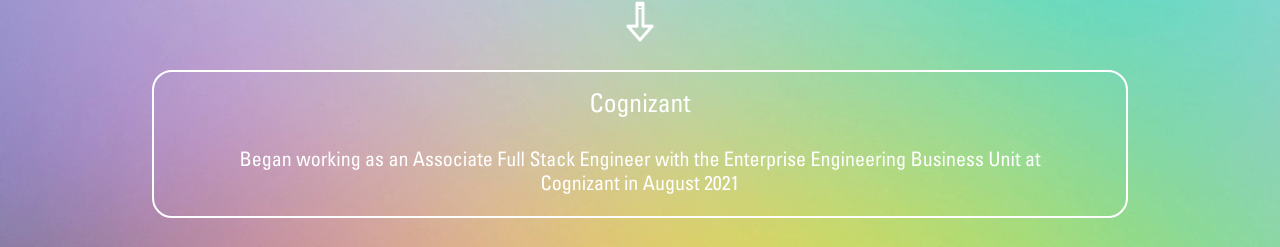
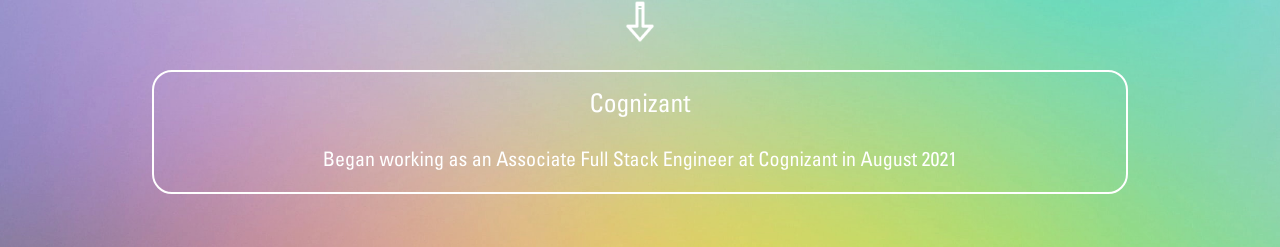
Before and after one commit to lexisandoval/portfolio, a React (Create React App) app: page /aboutme in a window 1280 px wide. Shown: the part 907-1154 px from the top of the page. Built offline with nearby package versions, Linux system fonts and the light colour scheme.

Commit message:
Wording change

```diff
--- a/src/components/About.js
+++ b/src/components/About.js
@@ -45,7 +45,7 @@
         <br /><br />
         <div className="backcont">
           <h6 className=" universcondensed smallmed white spacebelow">Cognizant</h6>
-          <h6 className="contmargin universcondensed small white">Began working as an Associate Full Stack Engineer with the Enterprise Engineering Business Unit at Cognizant in August 2021</h6>
+          <h6 className="contmargin universcondensed small white">Began working as an Associate Full Stack Engineer at Cognizant in August 2021</h6>
         </div>
       </Container>
       <br />
```
